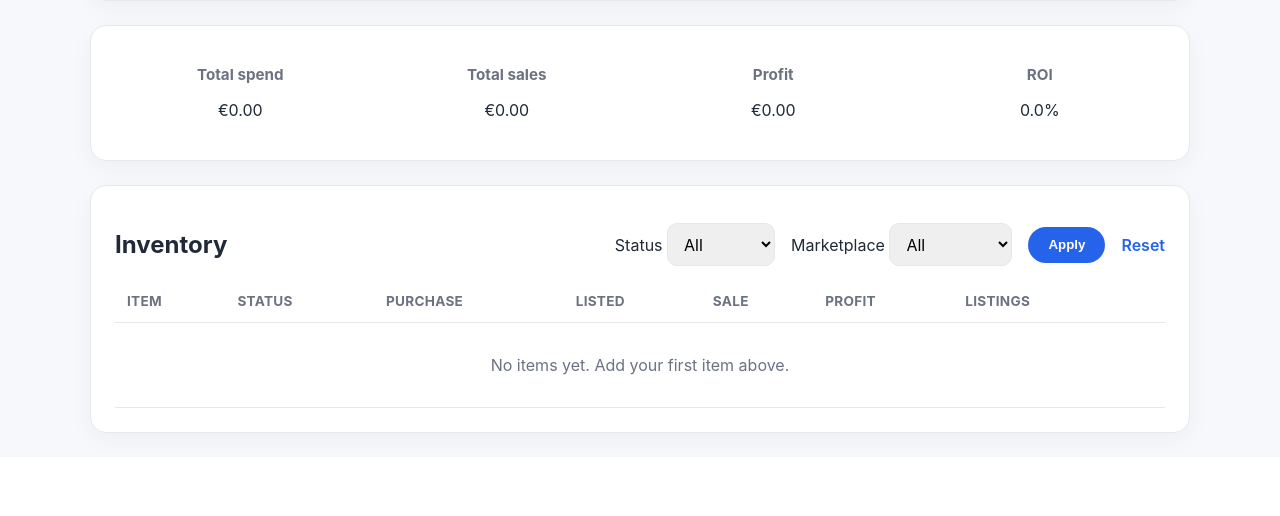
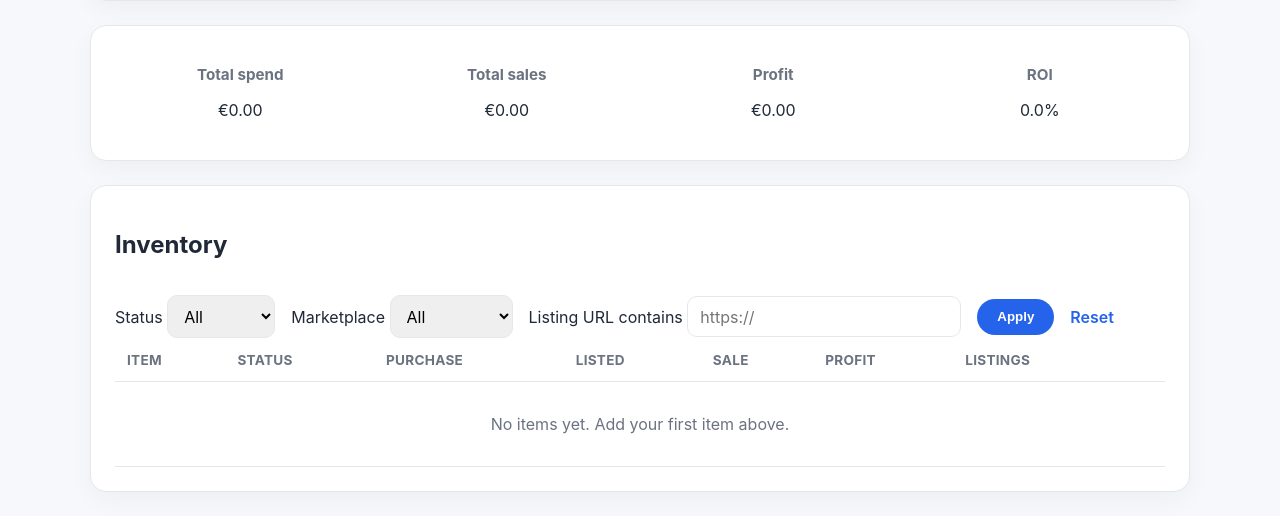
Before and after one commit to ps1-eng/super-potato, a Flask app: page / in a window 1280 px wide. Shown: the part 547-1063 px from the top of the page. Before the commit the page ends 988 px from the top, so only its background shows below. Run offline with Flask 3, Linux system fonts and the light colour scheme; data that the repository does not hold is empty.

Commit message:
Add listing URL search filter

```diff
--- a/app.py
+++ b/app.py
@@ -131,7 +131,11 @@ def format_currency(value: float | None) -> str:
     return f"€{value:,.2f}"
 
 
-def fetch_items(status: str | None = None, marketplace: str | None = None) -> list[sqlite3.Row]:
+def fetch_items(
+    status: str | None = None,
+    marketplace: str | None = None,
+    listing_url: str | None = None,
+) -> list[sqlite3.Row]:
     query = """
         SELECT items.*, COUNT(listings.id) AS listing_count
         FROM items
@@ -145,6 +149,9 @@ def fetch_items(status: str | None = None, marketplace: str | None = None) -> li
     if marketplace:
         filters.append("listings.marketplace = ?")
         params.append(marketplace)
+    if listing_url:
+        filters.append("listings.listing_url LIKE ?")
+        params.append(f"%{listing_url}%")
     if filters:
         query += " WHERE " + " AND ".join(filters)
     query += " GROUP BY items.id ORDER BY items.id DESC"
@@ -181,7 +188,11 @@ def calculate_summary(items: Iterable[sqlite3.Row]) -> dict[str, float]:
     }
 
 
-def fetch_summary(status: str | None = None, marketplace: str | None = None) -> dict[str, float]:
+def fetch_summary(
+    status: str | None = None,
+    marketplace: str | None = None,
+    listing_url: str | None = None,
+) -> dict[str, float]:
     query = """
         SELECT
             SUM(items.purchase_price) AS total_purchase,
@@ -197,6 +208,9 @@ def fetch_summary(status: str | None = None, marketplace: str | None = None) ->
     if marketplace:
         filters.append("listings.marketplace = ?")
         params.append(marketplace)
+    if listing_url:
+        filters.append("listings.listing_url LIKE ?")
+        params.append(f"%{listing_url}%")
     if filters:
         query += " WHERE " + " AND ".join(filters)
     with get_db() as conn:
@@ -222,14 +236,20 @@ def currency_filter(value: float | None) -> str:
 def index() -> str:
     status = request.args.get("status") or None
     marketplace = request.args.get("marketplace") or None
-    items = fetch_items(status=status, marketplace=marketplace)
-    summary = fetch_summary(status=status, marketplace=marketplace)
+    listing_url = (request.args.get("listing_url") or "").strip() or None
+    items = fetch_items(status=status, marketplace=marketplace, listing_url=listing_url)
+    summary = fetch_summary(
+        status=status,
+        marketplace=marketplace,
+        listing_url=listing_url,
+    )
     return render_template(
         "index.html",
         items=items,
         summary=summary,
         status=status,
         marketplace=marketplace,
+        listing_url=listing_url,
         marketplaces=MARKETPLACES,
         statuses=STATUSES,
     )
--- a/templates/index.html
+++ b/templates/index.html
@@ -89,6 +89,15 @@
           {% endfor %}
         </select>
       </label>
+      <label>
+        Listing URL contains
+        <input
+          type="text"
+          name="listing_url"
+          placeholder="https://"
+          value="{{ listing_url or '' }}"
+        />
+      </label>
       <button type="submit">Apply</button>
       <a href="{{ url_for('index') }}" class="link">Reset</a>
     </form>
```
